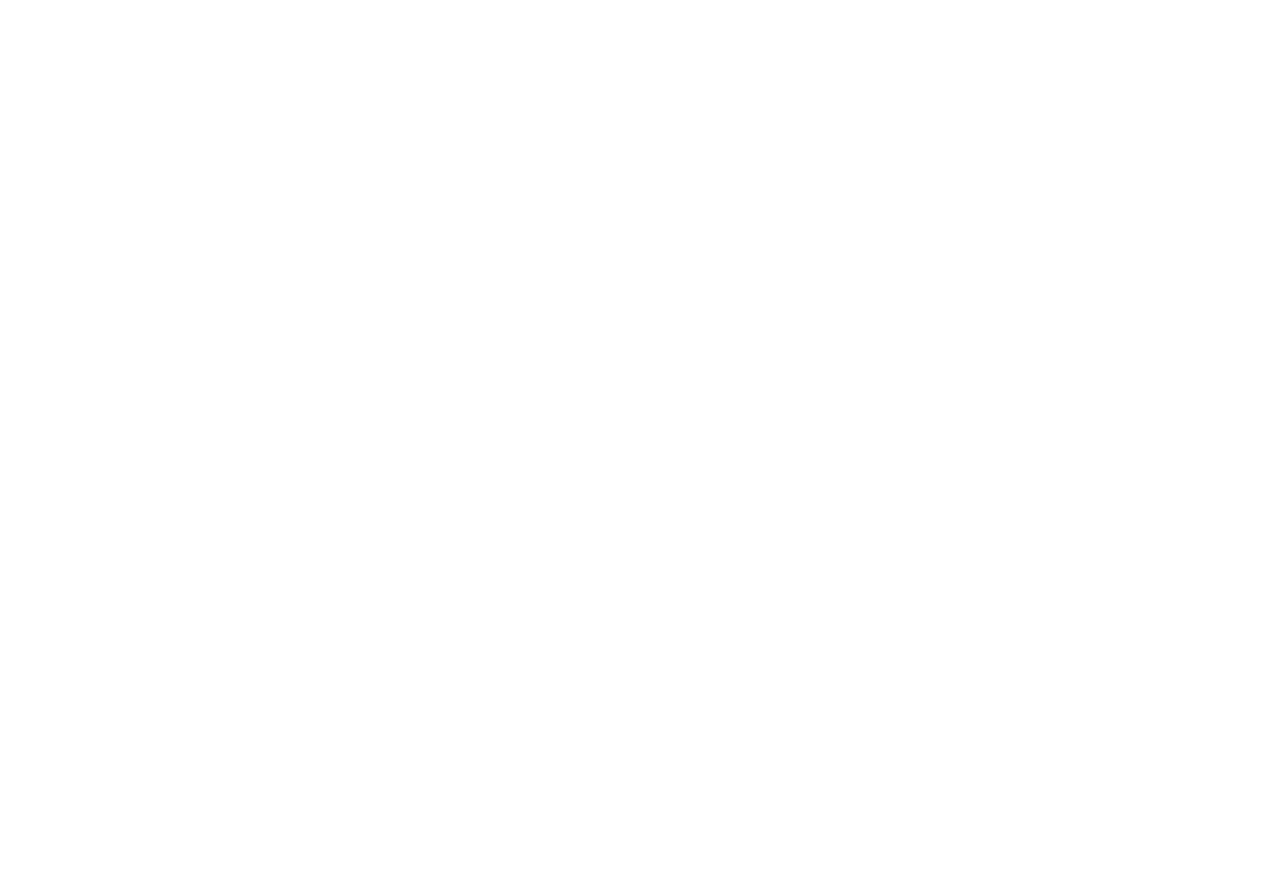
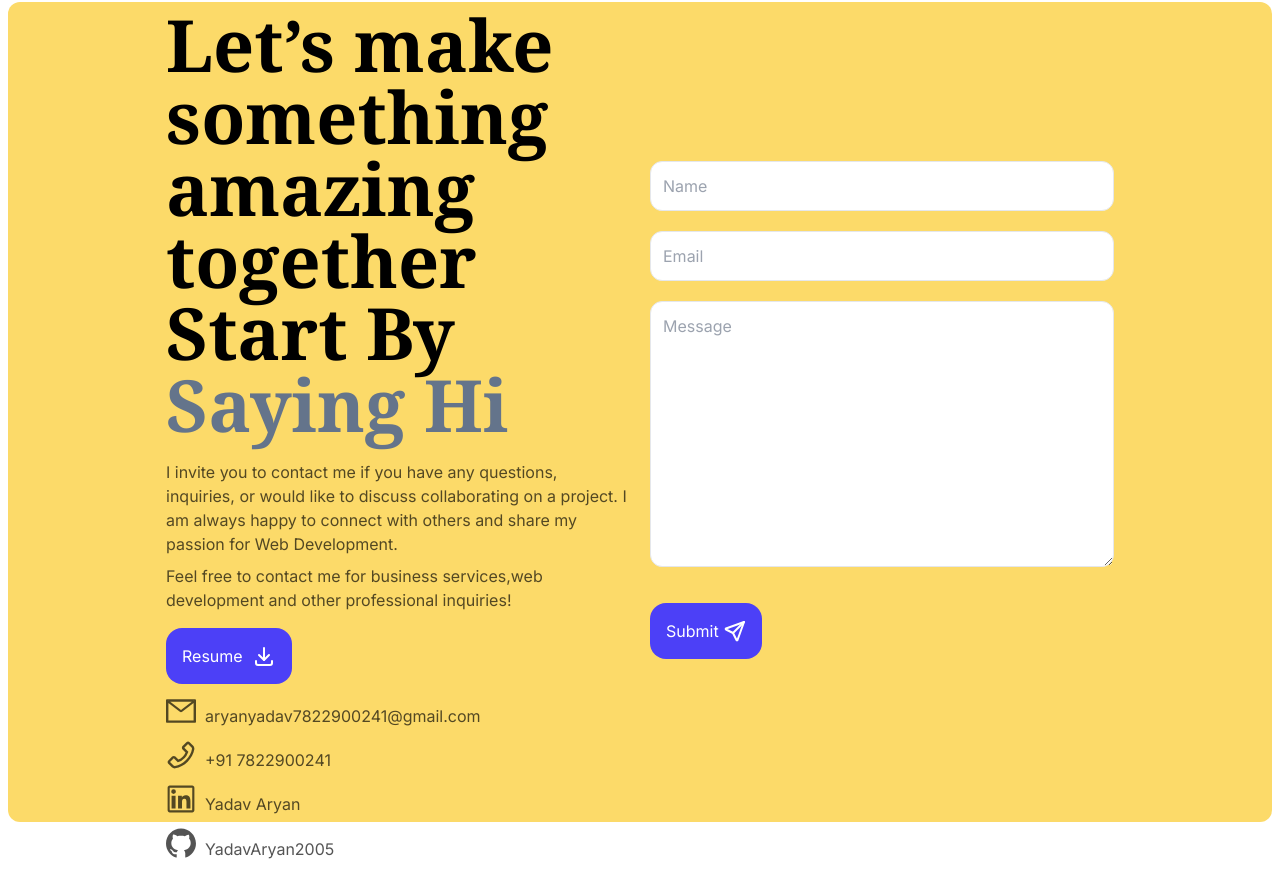
Before and after one commit to YadavAryan2005/my-portfolio, a Next.js app: page / in a window 1280 px wide. Shown: the part 3318-4199 px from the top of the page. Before the commit the page ends 3320 px from the top, so only its background shows below. Built offline with nearby package versions, Linux system fonts and the light colour scheme.

Commit message:
Contact form added

```diff
--- /dev/null
+++ b/src/app/components/Contact.tsx
@@ -0,0 +1,136 @@
+import {
+  GithubOutlined,
+  LinkedinOutlined,
+  MailOutlined,
+  PhoneOutlined,
+} from "@ant-design/icons";
+import Image from "next/image";
+import Download from "../skills/Download.svg";
+import Message from "../skills/Message.svg";
+function Contact() {
+  return (
+    <div className='bg-[#fcda69] w-full h-full flex flex-col  rounded-xl p-2 pt-8 md:pt-2 pb-0 md:h-[98vh] min-h-[820px] justify-center '>
+      <div className='max-w-[2000px] xl:px-[150px] md:px-[30px] lg:px-[90px] sm:px-[20px] justify-center items-center md:flex gap-5'>
+        <div className='w-full md:w-1/2 pb-5'>
+          <h1
+            data-aos='flip-up'
+            className='text-[#4C40F7] text-xl md:text-2xl '
+          >
+            __मुझसे संपर्क करें
+          </h1>
+          <h2
+            data-aos='flip-down'
+            className='font-serif text-4xl font-semibold w-full  md:text-6xl lg:text-7xl py-3 md:pt-6'
+          >
+            Let’s make something amazing together Start By{" "}
+            <span className='text-slate-500'>Saying Hi</span>
+          </h2>
+          <p data-aos='flip-down' className=' pt-2 text-[#000000ab]'>
+            I invite you to contact me if you have any questions, inquiries, or
+            would like to discuss collaborating on a project. I am always happy
+            to connect with others and share my passion for Web Development.
+          </p>
+          <p data-aos='flip-down' className='text-[#000000ab] pt-2'>
+            Feel free to contact me for business services,web development and
+            other professional inquiries!
+          </p>
+          <a
+            download={
+              "https://drive.google.com/file/d/14DC9LR1pV7nRftaOSkUDr7FS4zLxhqfj/view"
+            }
+            href={
+              "https://drive.google.com/file/d/14DC9LR1pV7nRftaOSkUDr7FS4zLxhqfj/view"
+            }
+          >
+            <button
+              data-aos='flip-up'
+              className='mt-4 p-4 my-3 bg-[#4C40F7] rounded-2xl text-white  hover:mt-2 hover:mb-5 flex'
+            >
+              Resume &nbsp;
+              <Image className='h-6 w-6' src={Download} alt='' />
+            </button>
+          </a>
+          <div className='contacts flex justify-evenly flex-col gap-3  text-[#000000ab] '>
+            <a
+              data-aos='flip-up'
+              href='mailto: aryanyadav7822900241@gmail.com'
+              className='  '
+            >
+              <span>
+                <MailOutlined style={{ fontSize: "30px" }} />
+                &nbsp;&nbsp;aryanyadav7822900241@gmail.com
+              </span>
+            </a>
+            <a data-aos='flip-up' href='tel:+917822900241' className='  '>
+              <span>
+                <PhoneOutlined style={{ fontSize: "30px" }} />
+                &nbsp; +91 7822900241
+              </span>
+            </a>
+            <a
+              data-aos='flip-up'
+              href='https://www.linkedin.com/in/aryan-yadav-240140267/'
+              className='  '
+            >
+              <span>
+                <LinkedinOutlined style={{ fontSize: "30px" }} />
+                &nbsp; Yadav Aryan
+              </span>
+            </a>
+            <a
+              data-aos='flip-up'
+              href='https://github.com/YadavAryan2005'
+              className='  '
+            >
+              <span>
+                <GithubOutlined style={{ fontSize: "30px" }} />
+                &nbsp; YadavAryan2005
+              </span>
+            </a>
+          </div>
+        </div>
+        <form
+          data-aos='fade-up'
+          action='https://formsubmit.co/2bdeb5e61a50b97bb1b683b45cdb6cb1'
+          method='POST'
+          className='flex flex-col gap-5 w-full md:w-1/2'
+        >
+          <input
+            className='p-3 rounded-xl border hover:border hover:border-[#4C40F7]'
+            type='text'
+            name='name'
+            id=''
+            placeholder='Name'
+            required
+          />
+          <input
+            className='p-3 rounded-xl border hover:border hover:border-[#4C40F7]'
+            type='text'
+            name='email'
+            id=''
+            placeholder='Email'
+            required
+          />
+          <textarea
+            className='p-3 rounded-xl border hover:border hover:border-[#4C40F7]'
+            name='message'
+            id=''
+            cols={30}
+            rows={10}
+            placeholder='Message'
+            required
+          ></textarea>
+          <button
+            className='mt-4 p-4 my-3 bg-[#4C40F7] rounded-2xl text-white w-28 hover:mt-2 hover:mb-5 flex'
+            type='submit'
+          >
+            Submit&nbsp;
+            <Image className='h-6' src={Message} alt='' />
+          </button>
+        </form>
+      </div>
+    </div>
+  );
+}
+
+export default Contact;
--- a/src/app/page.tsx
+++ b/src/app/page.tsx
@@ -1,3 +1,4 @@
+import Contact from "./components/Contact";
 import Project from "./components/Project";
 import Services from "./components/Services";
 import Skills from "./components/Skills";
@@ -9,6 +10,7 @@
       <Services />
       <Skills />
       <Project />
+      <Contact />
     </div>
   );
 }
```
Also changed, not shown: package.json (+6 -5 lines), 2 other files (tests, documents, lock files or other folders).
